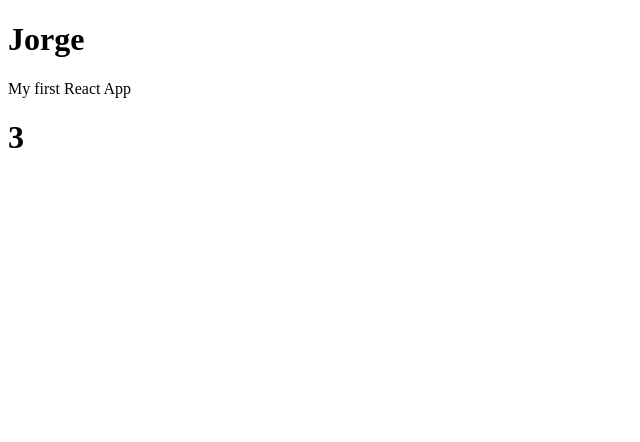
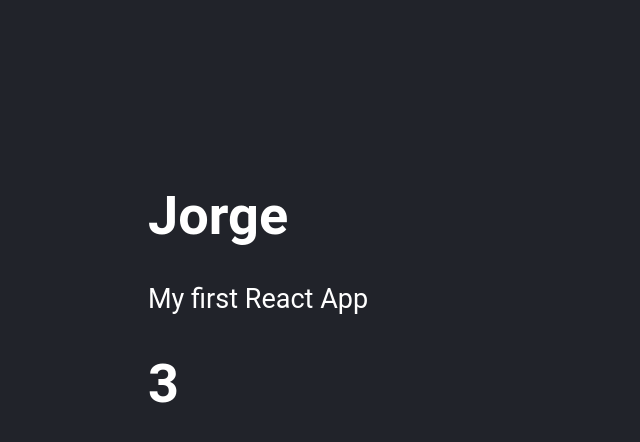
Before and after one commit to diegoxanderdx/curso-react, a React (Vite) app in the folder 03-counter-app-vite/: page / in a window 1280 px wide. Shown: the top 442 px of the page, without its empty margins (0-640 px from the left). Built offline with nearby package versions, Linux system fonts and the light colour scheme.

Commit message:
agregar estilos globales

```diff
--- a/03-counter-app-vite/src/main.jsx
+++ b/03-counter-app-vite/src/main.jsx
@@ -2,6 +2,7 @@
 import ReactDOM from 'react-dom/client';
 //import { HelloWorldApp } from './HelloWorldApp';
 import { FirstApp } from './FirstApp';
+import './styles.css';
 
 ReactDOM.createRoot(document.getElementById('root')).render(
     <React.StrictMode>
--- /dev/null
+++ b/03-counter-app-vite/src/styles.css
@@ -0,0 +1,7 @@
+html, body {
+    background-color: #21232A;
+    color: white;
+    font-family: 'Roboto', sans-serif;
+    font-size: 1.3rem;
+    padding: 70px;
+}
```
